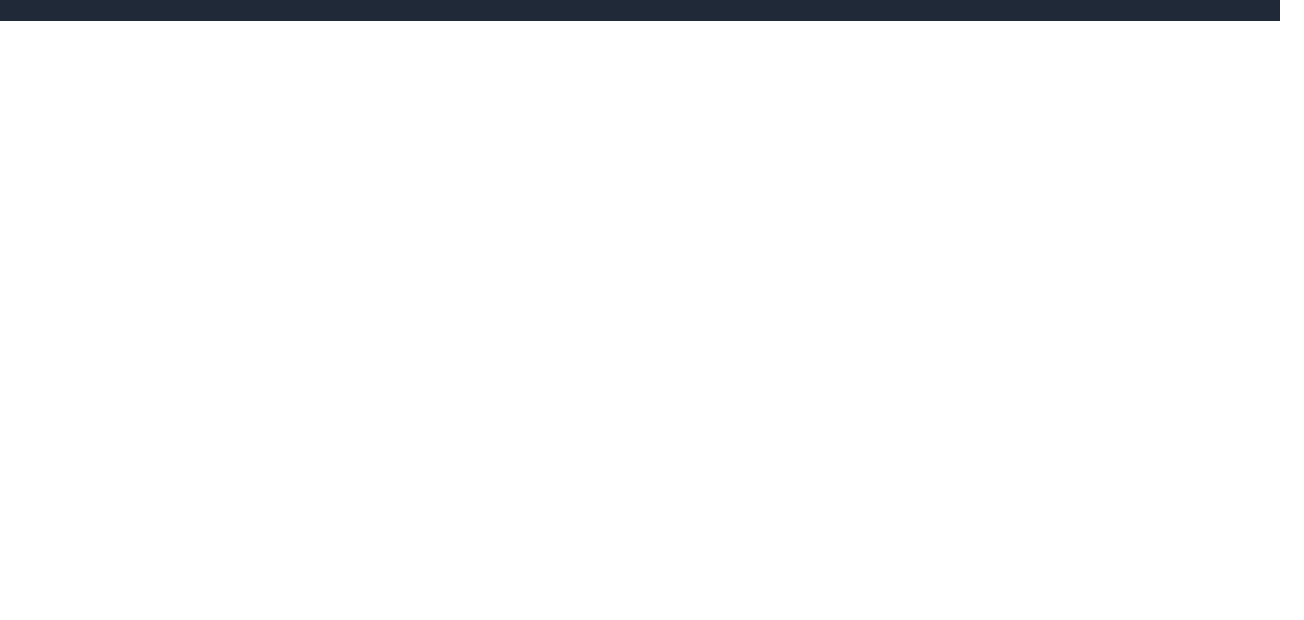
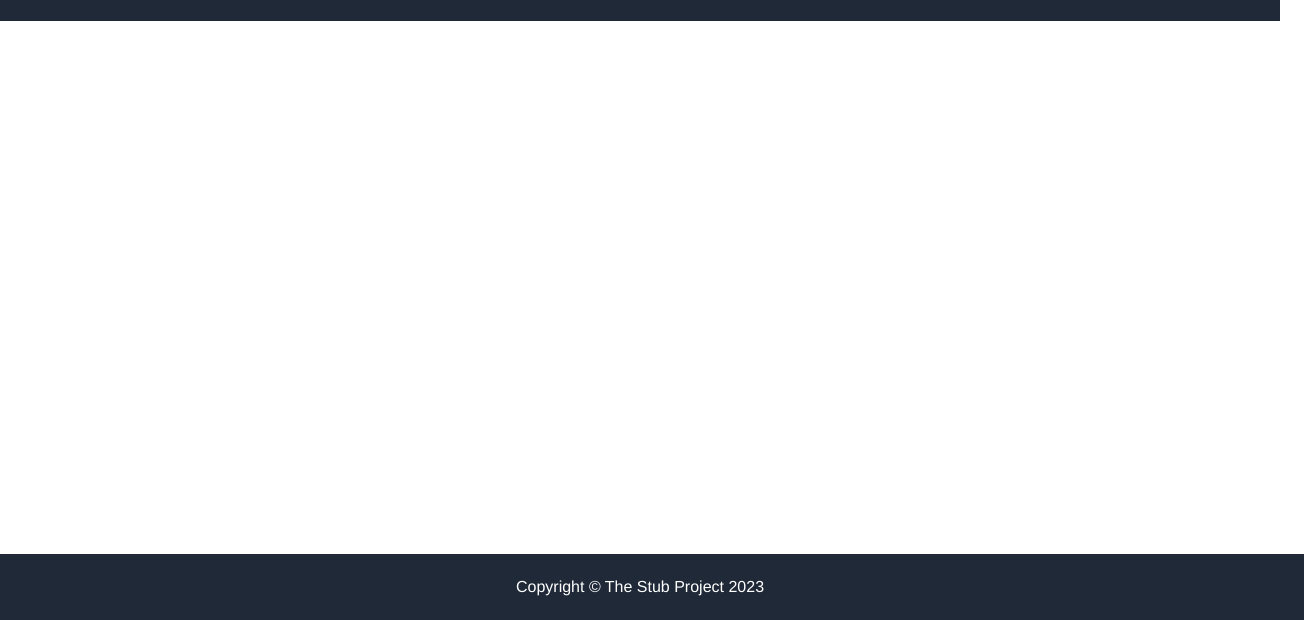
Before and after one commit to 1stub/landing-page, a plain HTML site: page index.html in a window 1280 px wide. Shown: the part 180-800 px from the top of the page, 1304 px wide, since content can reach past the window. Drawn offline with Linux system fonts and the light colour scheme.

Commit message:
added footer

```diff
--- a/css/styles.css
+++ b/css/styles.css
@@ -1,22 +1,27 @@
+
 body{
     display:flex;
     flex-direction:column;
     font-family: Helvetica, sans-serif;
+    height: 100vh;
     margin: 0px;
     padding: 0px;
     justify-content: center;
     align-items: center;
 }
 .header-intro{
+    display: flex;
+    flex-direction: column;
     background-color: #1F2937;
 }
-.header{
+.header, .footer{
     color: white;
     display:flex;
-    flex-wrap:wrap;
     text-align:center;
+    justify-content: space-between;
+}
+.header{
     margin:auto;
-    justify-content: space-between;
     width: 60%;
 }
 span{
@@ -58,3 +63,10 @@ li{
 .lorem img{
     width: 75%;
 }
+.footer{
+    margin-top:auto;
+    flex-direction: column;
+    width: 100%;
+    background-color: #1F2937;
+    padding: 24px;
+}
--- a/index.html
+++ b/index.html
@@ -26,5 +26,8 @@
             </div>
         </div>
     </div>
+    <div class="footer">
+        Copyright © The Stub Project 2023
+    </div>
 </body>
 </html>
```
